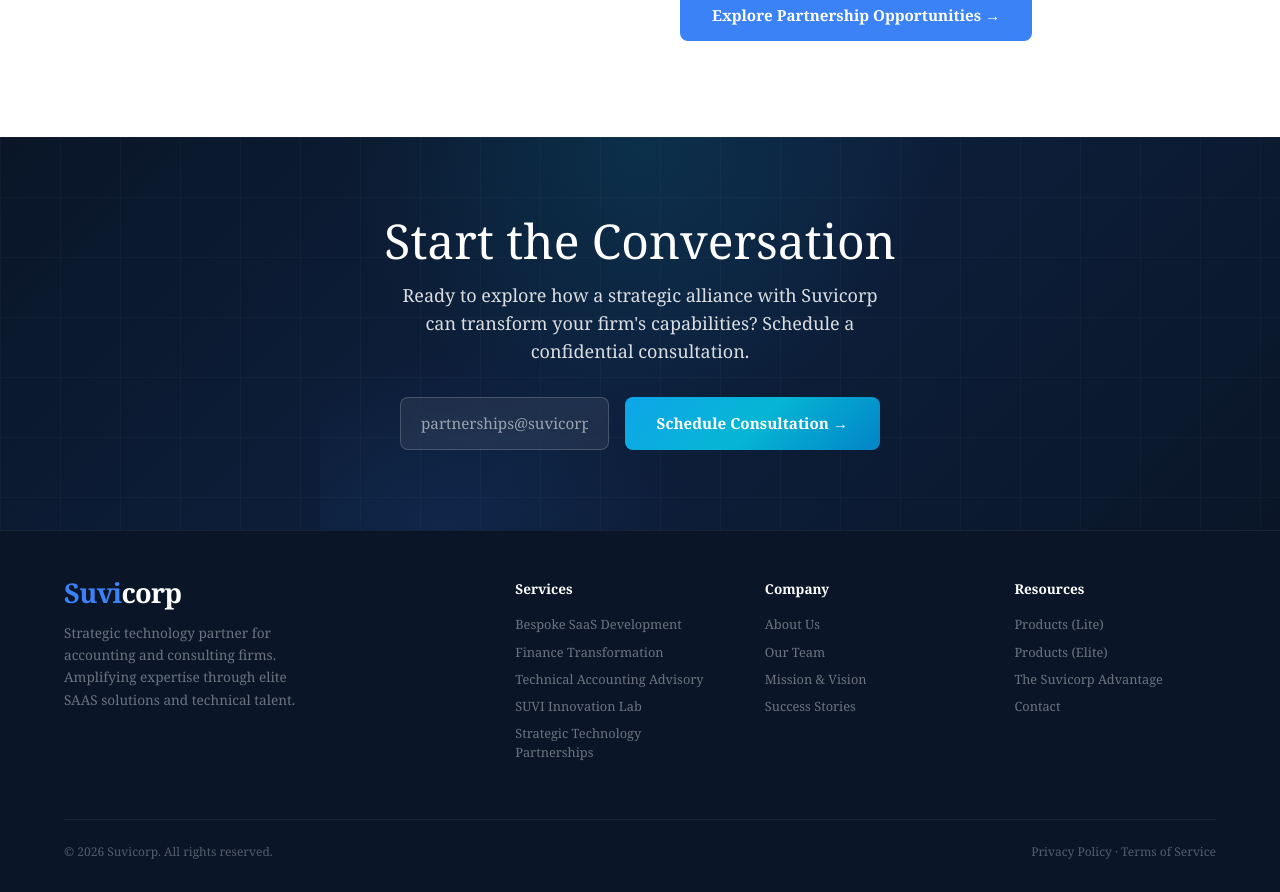
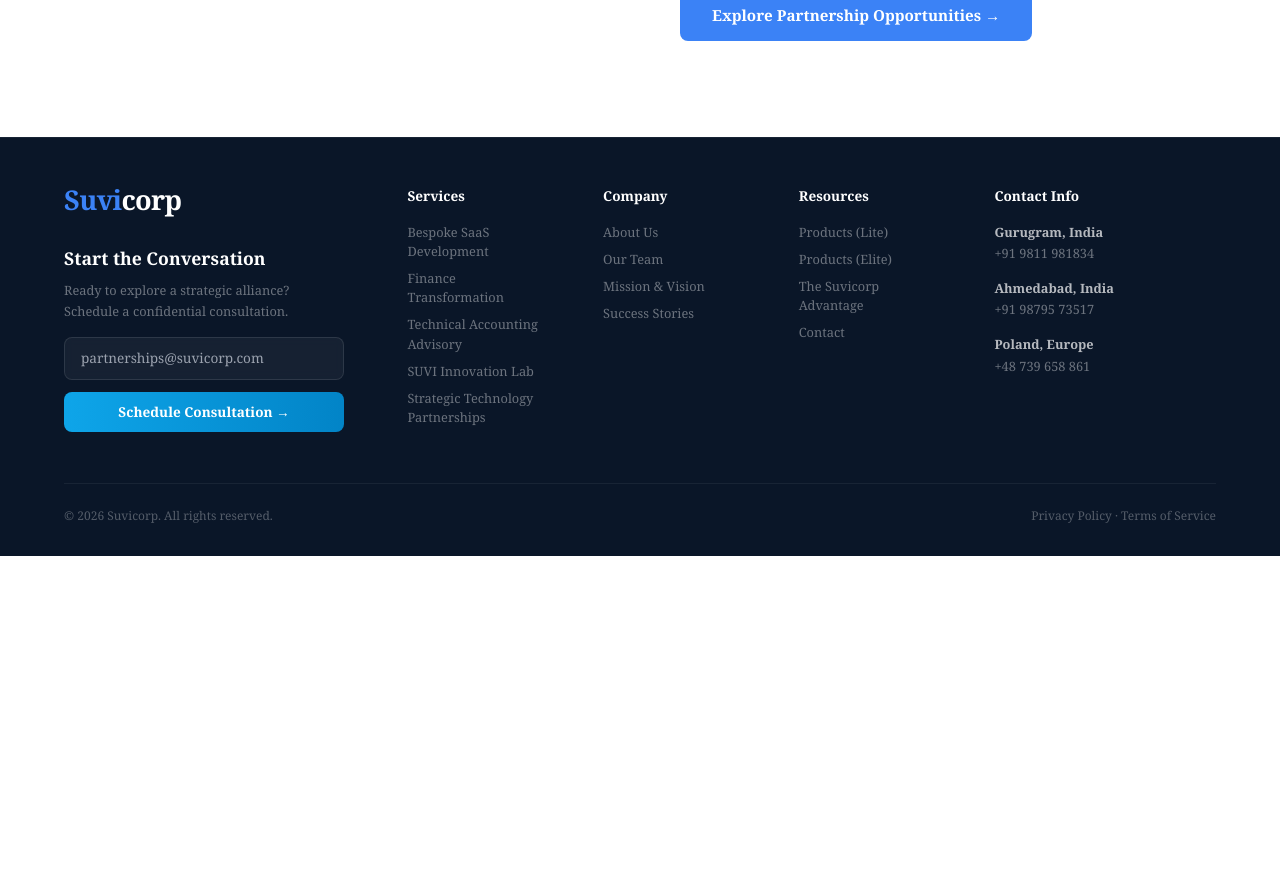
Before and after one commit to devashish2006/SuviCorp, a Next.js app: page / in a window 1280 px wide. Shown: the part 6621-7513 px from the top of the page. After the commit the page ends 7177 px from the top, so only its background shows below. Built offline with nearby package versions, Linux system fonts and the light colour scheme.

Commit message:
add the changes

```diff
--- a/app/page.tsx
+++ b/app/page.tsx
@@ -6,7 +6,6 @@ import {
   Pricing,
   SuccessStories,
   About,
-  CTA,
 } from '@/components/sections';
 
 export default function Home() {
@@ -20,7 +19,6 @@ export default function Home() {
         <Pricing />
         <SuccessStories />
         <About />
-        <CTA />
       </main>
       <Footer />
     </>
--- a/components/layout/Footer.tsx
+++ b/components/layout/Footer.tsx
@@ -1,5 +1,6 @@
 import React from 'react';
 import Link from 'next/link';
+import { FooterCTA } from './FooterCTA';
 
 const footerLinks = {
   services: [
@@ -29,15 +30,14 @@ export const Footer: React.FC = () => {
       {/* Anchor for Blogs nav link — placeholder until a dedicated Blogs section is built */}
       <span id="blogs" className="block" aria-hidden="true" />
       <footer className="bg-navy px-[5%] pt-12 pb-8 border-t border-white/[0.06]">
-      <div className="grid md:grid-cols-[2fr_1fr_1fr_1fr] gap-12 mb-12">
+      <div className="grid grid-cols-1 sm:grid-cols-2 lg:grid-cols-[2fr_1fr_1fr_1fr_1.5fr] gap-8 lg:gap-12 mb-12">
         {/* Brand */}
-        <div>
+        <div className="sm:col-span-2 lg:col-span-1">
           <div className="font-playfair text-[1.5rem] md:text-[1.7rem] font-black tracking-tight leading-none mb-4">
             <span className="text-[#3b82f6]">Suvi</span><span className="text-white">corp</span>
           </div>
-          <p className="text-white/40 text-[0.85rem] leading-relaxed max-w-[240px]">
-            Strategic technology partner for accounting and consulting firms. Amplifying expertise through elite SAAS solutions and technical talent.
-          </p>
+
+          <FooterCTA />
         </div>
 
         {/* Services */}
@@ -81,6 +81,25 @@ export const Footer: React.FC = () => {
             </Link>
           ))}
         </div>
+
+        {/* Contact Info */}
+        <div>
+          <h4 className="text-white font-semibold text-[0.85rem] mb-4">Contact Info</h4>
+          <div className="flex flex-col gap-4">
+            <div>
+              <p className="text-white/70 text-[0.8rem] font-semibold">Gurugram, India</p>
+              <p className="text-white/40 text-[0.8rem] mt-0.5">+91 9811 981834</p>
+            </div>
+            <div>
+              <p className="text-white/70 text-[0.8rem] font-semibold">Ahmedabad, India</p>
+              <p className="text-white/40 text-[0.8rem] mt-0.5">+91 98795 73517</p>
+            </div>
+            <div>
+              <p className="text-white/70 text-[0.8rem] font-semibold">Poland, Europe</p>
+              <p className="text-white/40 text-[0.8rem] mt-0.5">+48 739 658 861</p>
+            </div>
+          </div>
+        </div>
       </div>
 
       {/* Bottom Bar */}
--- /dev/null
+++ b/components/layout/FooterCTA.tsx
@@ -0,0 +1,77 @@
+'use client';
+
+import React, { useState } from 'react';
+
+export const FooterCTA: React.FC = () => {
+  const [email, setEmail] = useState('');
+  const [status, setStatus] = useState<'idle' | 'loading' | 'success' | 'error'>('idle');
+  const [message, setMessage] = useState('');
+
+  const handleSubmit = async (e: React.FormEvent) => {
+    e.preventDefault();
+
+    try {
+      setStatus('loading');
+      setMessage('');
+
+      const response = await fetch('/api/consultation-request', {
+        method: 'POST',
+        headers: {
+          'Content-Type': 'application/json',
+        },
+        body: JSON.stringify({ email }),
+      });
+
+      const data = (await response.json()) as { error?: string };
+
+      if (!response.ok) {
+        setStatus('error');
+        setMessage(data.error ?? 'Something went wrong.');
+        return;
+      }
+
+      setStatus('success');
+      setMessage('Thanks! We will contact you shortly.');
+      setEmail('');
+    } catch {
+      setStatus('error');
+      setMessage('Network error. Please try again.');
+    }
+  };
+
+  return (
+    <div className="mt-8">
+      <h4 className="text-white font-semibold text-[1.1rem] mb-2 font-playfair">Start the Conversation</h4>
+      <p className="text-white/40 text-[0.8rem] leading-relaxed mb-4 max-w-[280px]">
+        Ready to explore a strategic alliance? Schedule a confidential consultation.
+      </p>
+      <form onSubmit={handleSubmit} className="flex flex-col gap-3 max-w-[280px]">
+        <input
+          type="email"
+          placeholder="partnerships@suvicorp.com"
+          value={email}
+          onChange={(e) => setEmail(e.target.value)}
+          required
+          className="w-full px-4 py-2.5 rounded-lg text-white text-[0.85rem] font-sans focus:outline-none focus:ring-1 focus:ring-cyan-400/50 backdrop-blur-sm border transition-colors"
+          style={{
+            background: 'rgba(255,255,255,0.05)',
+            border: '1px solid rgba(255,255,255,0.1)',
+          }}
+        />
+        <button
+          type="submit"
+          disabled={status === 'loading'}
+          className="w-full text-white px-4 py-2.5 rounded-lg border-none font-semibold text-[0.85rem] cursor-pointer font-sans transition-all duration-200 hover:opacity-90 bg-gradient-to-r from-[#0ea5e9] to-[#0284c7]"
+        >
+          {status === 'loading' ? 'Submitting...' : 'Schedule Consultation →'}
+        </button>
+      </form>
+
+      {message && (
+        <p className="mt-3 text-[0.8rem] text-white/90" role="status" aria-live="polite">
+          {message}
+        </p>
+      )}
+    </div>
+  );
+};
--- a/components/layout/index.ts
+++ b/components/layout/index.ts
@@ -1,2 +1,3 @@
 export { Navigation } from './Navigation';
 export { Footer } from './Footer';
+export { FooterCTA } from './FooterCTA';
--- a/components/sections/About.tsx
+++ b/components/sections/About.tsx
@@ -74,33 +74,30 @@ export const About: React.FC = () => {
           />
 
           {/* SC Text Interactive */}
-          <div className="relative flex items-center justify-center select-none z-10 transition-transform duration-700 ease-out group-hover:scale-[1.15]">
-            <span
-              className="font-playfair text-[6rem] md:text-[8rem] font-black tracking-tighter text-transparent bg-clip-text transition-all duration-700"
-              style={{ backgroundImage: 'linear-gradient(to bottom right, rgba(255,255,255,0.1), rgba(255,255,255,0.1))' }}
-            >
-              S
-            </span>
-            <span
-              className="font-playfair text-[6rem] md:text-[8rem] font-black tracking-tighter text-transparent bg-clip-text transition-all duration-700"
-              style={{ backgroundImage: 'linear-gradient(to bottom right, rgba(255,255,255,0.1), rgba(255,255,255,0.1))' }}
-            >
-              C
-            </span>
+          <div className="relative flex items-center justify-center select-none z-10 transition-transform duration-1000 ease-in-out group-hover:scale-105">
+            {/* The base SC that is visible when not hovered */}
+            <div className="absolute inset-0 flex items-center justify-center transition-all duration-1000 ease-in-out group-hover:opacity-0 group-hover:scale-95">
+              <span
+                className="font-playfair text-[6rem] md:text-[8rem] font-black tracking-tighter text-transparent bg-clip-text"
+                style={{ backgroundImage: 'linear-gradient(to bottom right, rgba(255,255,255,0.15), rgba(255,255,255,0.05))' }}
+              >
+                SC
+              </span>
+            </div>
 
-            {/* Overlay Gradients that fade in on hover */}
-            <div className="absolute inset-0 flex items-center justify-center opacity-0 group-hover:opacity-100 transition-opacity duration-700">
+            {/* The expanding Suvicorp that is visible on hover */}
+            <div className="relative flex items-center justify-center opacity-0 scale-[1.03] group-hover:opacity-100 group-hover:scale-100 transition-all duration-1000 ease-in-out">
               <span
-                className="font-playfair text-[6rem] md:text-[8rem] font-black tracking-tighter text-transparent bg-clip-text drop-shadow-[0_0_24px_rgba(59,130,246,0.5)]"
+                className="font-playfair text-[4rem] md:text-[5.5rem] font-black tracking-tighter text-transparent bg-clip-text drop-shadow-[0_0_24px_rgba(59,130,246,0.6)]"
                 style={{ backgroundImage: 'linear-gradient(to right, #3b82f6, #60a5fa)' }}
               >
-                S
+                Suvi
               </span>
               <span
-                className="font-playfair text-[6rem] md:text-[8rem] font-black tracking-tighter text-transparent bg-clip-text drop-shadow-[0_0_24px_rgba(255,255,255,0.4)]"
+                className="font-playfair text-[4rem] md:text-[5.5rem] font-black tracking-tighter text-transparent bg-clip-text drop-shadow-[0_0_24px_rgba(255,255,255,0.5)]"
                 style={{ backgroundImage: 'linear-gradient(to right, #ffffff, #f8fafc)' }}
               >
-                C
+                corp
               </span>
             </div>
           </div>
```
